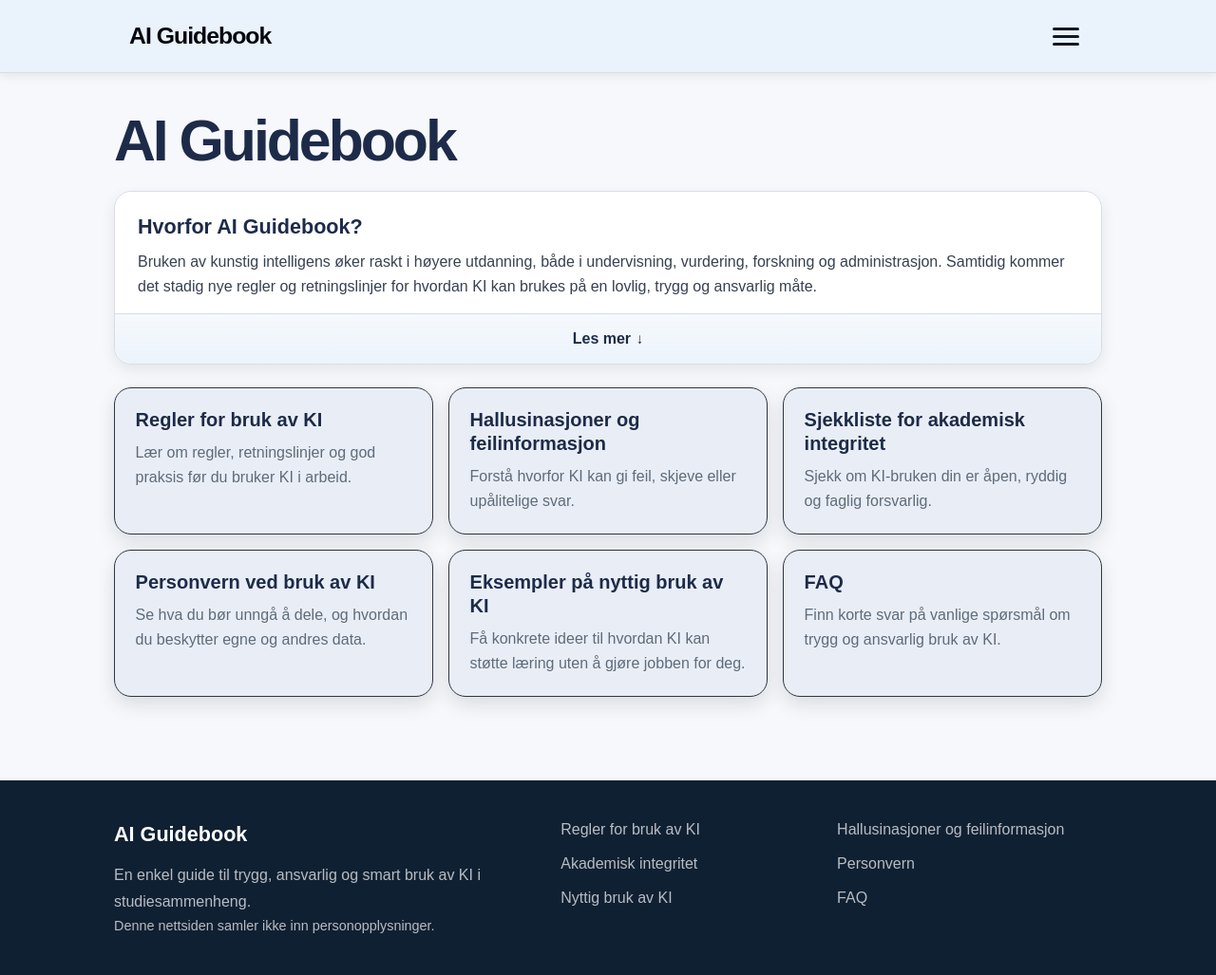
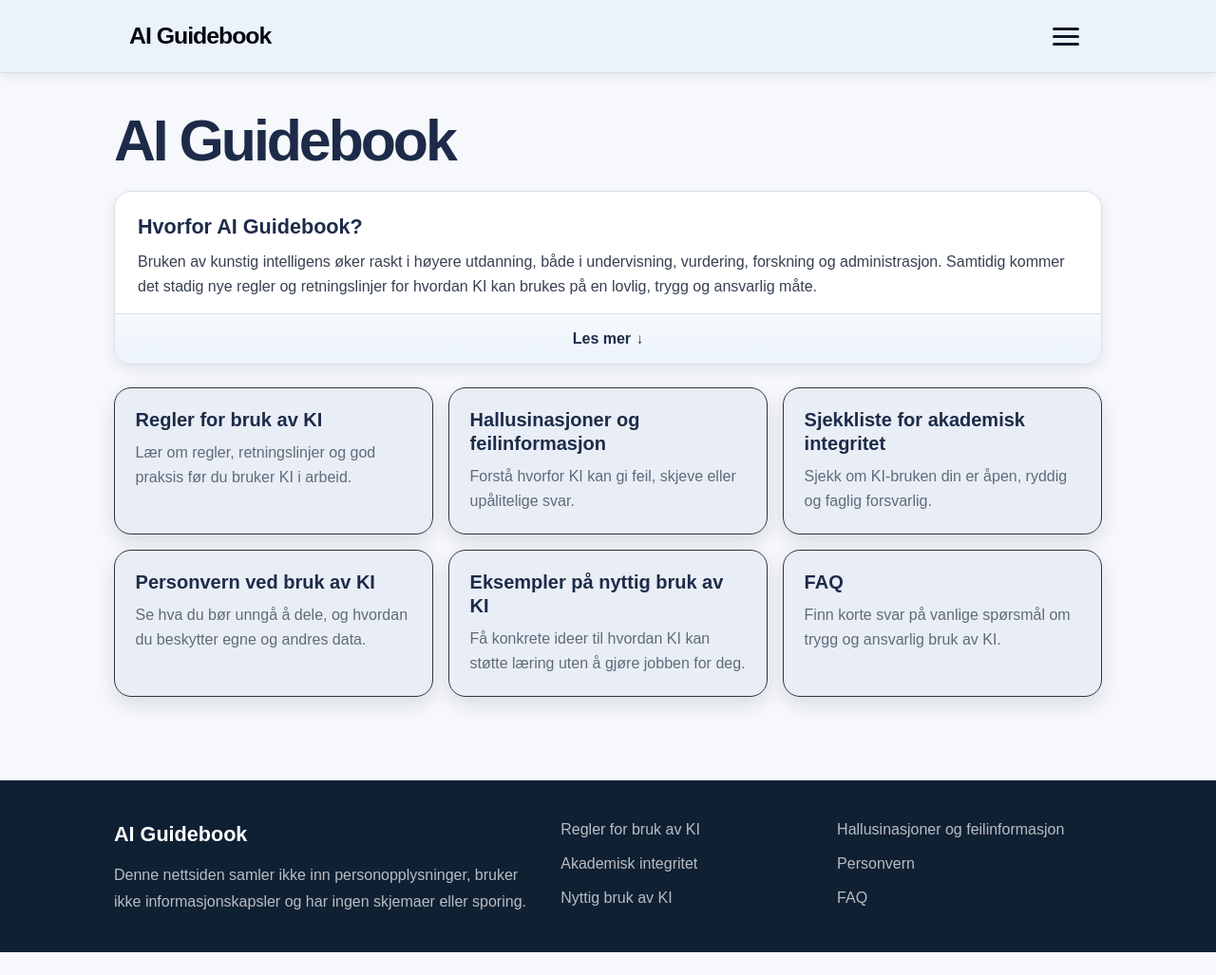
Before and after one commit to Stinnern/PRO1000, a plain HTML site: page index.html in a window 1280 px wide. Shown: the whole page at 95% size. After the commit the page ends 1003 px from the top, so only its background shows below. Drawn offline with Linux system fonts and the light colour scheme.

Commit message:
info i footer ang personvern

```diff
--- a/index.html
+++ b/index.html
@@ -63,9 +63,9 @@
     <div class="footer-inner">
       <div class="footer-brand">
         <a href="index.html" class="footer-logo">AI Guidebook</a>
-        <p>En enkel guide til trygg, ansvarlig og smart bruk av KI i studiesammenheng.</p>
-        <p class="footer-privacy">
-          Denne nettsiden samler ikke inn personopplysninger.
+        <p class="privacy-note">
+          Denne nettsiden samler ikke inn personopplysninger, bruker ikke informasjonskapsler
+          og har ingen skjemaer eller sporing.
         </p>
       </div>
 
```
Also changed, not shown: pages/academic-integrity-checklist.html (+3 -3 lines), pages/faq.html (+3 -3 lines), pages/hallucinations-bias-and-misinformation.html (+3 -3 lines), pages/privacy-and-ai.html (+3 -3 lines), pages/rules-for-ai-use.html (+3 -3 lines), pages/useful-ai-examples.html (+3 -3 lines).
